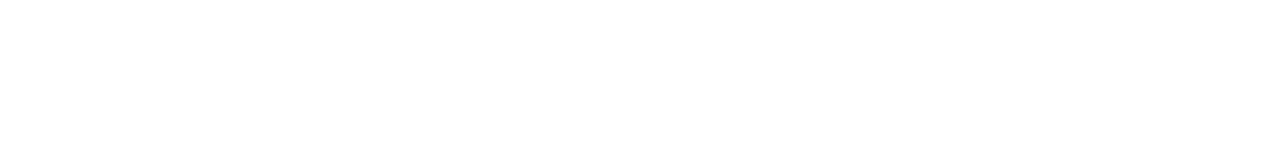
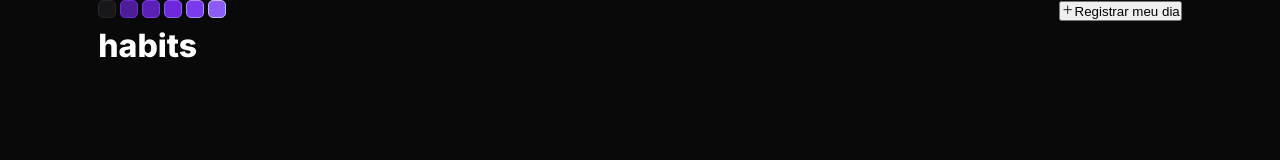
Before and after one commit to vitorantonionne/nlw-setup, a plain HTML site: page index.html in a window 1280 px wide. Drawn offline with nearby package versions, Linux system fonts and the light colour scheme.

Commit message:
fiz o header

```diff
--- a/estilos/style.css
+++ b/estilos/style.css
@@ -1,6 +1,69 @@
 @charset "UTF-08";
 
+* {
+    margin: 0;
+    padding: 0;
+    margin: 0;
+}
 /*
 font-family: 'Inter', sans-serif; 600 800
 font-family: 'Roboto Mono', monospace;
 */
+
+body {
+    background-color: #09090A;
+}
+
+header {
+    display: flex;
+    justify-content: center;
+}
+#title {
+    font-family: 'Inter', sans-serif;
+    font-weight: 800;
+    color: #FFFFFF;
+
+    display: flex;
+    gap: 833px;
+}
+
+.title-text {
+    display: flex;
+    flex-direction: column;
+    gap: 8px;
+}
+
+.colors {
+    display: flex;
+    gap: 4px;
+}
+.color {
+    width: 16px;
+    height: 16px;
+    border-radius: 5px;
+}
+
+#color1{
+    background-color: #18181B;
+    border: 1px solid #27272A;
+}
+#color2{
+    background-color: #4C1D95;
+    border: 1px solid #6D28D9;
+}
+#color3{
+    background-color: #5B21B6;
+    border: 1px solid #7C3AED;
+}
+#color4{
+    background-color: #6D28D9;
+    border: 1px solid #8B5CF6;
+}
+#color5{
+    background-color: #7C3AED;
+    border: 1px solid #A78BFA;
+}
+#color6{
+    background-color: #8B5CF6;
+    border: 1px solid #C4B5FD;
+}
--- a/index.html
+++ b/index.html
@@ -13,7 +13,29 @@
 </head>
 <body>
     <header>
+        <div id="title">
+            <div class="title-text">
+                <div class="colors">
+                    <div id="color1" class="color"></div>
+                    <div id="color2" class="color"></div>
+                    <div id="color3" class="color"></div>
+                    <div id="color4" class="color"></div>
+                    <div id="color5" class="color"></div>
+                    <div id="color6" class="color"></div>
+                </div>
+                <div class="hone">
+                    <h1>habits</h1>
+                </div>
+            </div>
+            <div class="title-but">
+                <button class="clickbut">
+                    <ion-icon name="add-outline"></ion-icon>Registrar meu dia
+                </button>
+            </div>
+        </div>
+    </header>
 
-    </header>
+    <script type="module" src="https://unpkg.com/ionicons@5.5.2/dist/ionicons/ionicons.esm.js"></script>
+    <script nomodule src="https://unpkg.com/ionicons@5.5.2/dist/ionicons/ionicons.js"></script>
 </body>
 </html>
```
